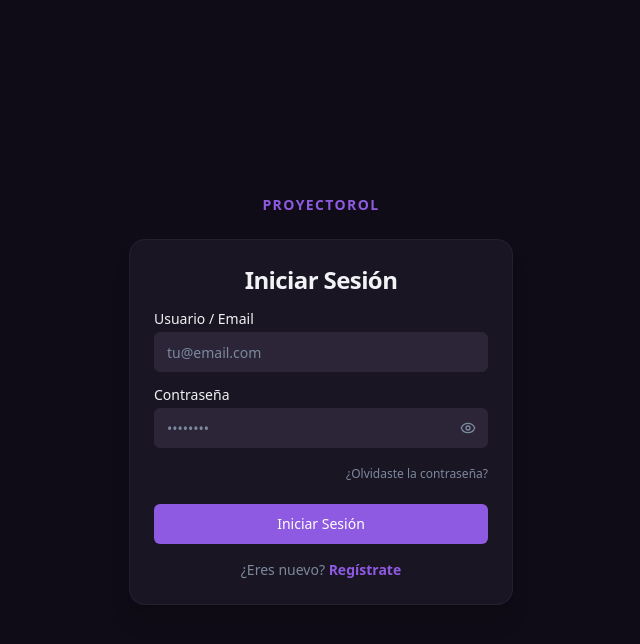
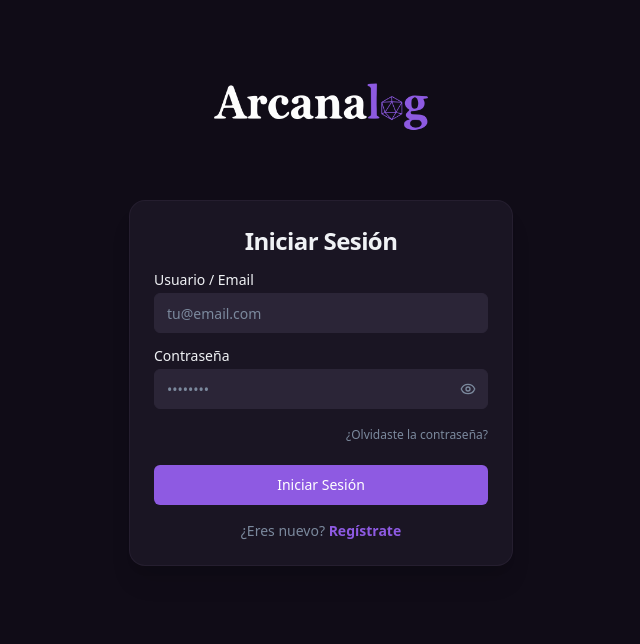
Before and after one commit to TFG-Plataforma-de-ROL/tfg-frontend, a React (Vite) app: page /login in a window 1280 px wide. Shown: the top 644 px of the page, without its empty margins (319-959 px from the left). Built offline with nearby package versions, Linux system fonts and the light colour scheme; no server answers.

Commit message:
Refactor header and authentication pages to use new logo; update title in index.html

```diff
--- a/index.html
+++ b/index.html
@@ -4,7 +4,7 @@
     <meta charset="UTF-8" />
     <link rel="icon" type="image/svg+xml" href="/favicon.svg" />
     <meta name="viewport" content="width=device-width, initial-scale=1.0" />
-    <title>ProyectoRol</title>
+    <title>Proyecto Rol</title>
   </head>
   <body>
     <div id="root"></div>
--- a/src/components/Header.tsx
+++ b/src/components/Header.tsx
@@ -2,9 +2,9 @@ import { useNavigate } from 'react-router-dom'
 import { LogOut } from 'lucide-react'
 import { useAuth } from '@/hooks'
 import { ROUTES } from '@/config/routes'
-import { APP_NAME } from '@/utils/constants'
 import { Button } from '@/components/ui/button'
 import { Avatar, AvatarFallback, AvatarImage } from '@/components/ui/avatar'
+import logo3 from '@/assets/logo3.png'
 
 export default function Header() {
   const { usuario, logout } = useAuth()
@@ -21,9 +21,9 @@ export default function Header() {
     <header className="sticky top-0 z-50 flex items-center justify-between px-6 h-16 bg-card border-b border-border/60">
       <button
         onClick={() => navigate(ROUTES.PRIVATE.DASHBOARD)}
-        className="text-xl font-bold tracking-tight text-primary hover:text-primary/80 transition-colors select-none"
+        className="select-none"
       >
-        {APP_NAME}
+        <img src={logo3} alt="Logo" className="h-24 object-contain" />
       </button>
 
       <div className="flex items-center gap-3">
--- a/src/pages/auth/LoginPage.tsx
+++ b/src/pages/auth/LoginPage.tsx
@@ -9,7 +9,7 @@ import { Button } from '@/components/ui/button'
 import { Input } from '@/components/ui/input'
 import { Label } from '@/components/ui/label'
 import { Card, CardContent, CardHeader, CardTitle } from '@/components/ui/card'
-import { APP_NAME } from '@/utils/constants'
+import logo3 from '@/assets/logo3.png'
 
 export default function LoginPage() {
   const { login, isLoading } = useAuth()
@@ -48,10 +48,8 @@ export default function LoginPage() {
   }
 
   return (
-    <div className="min-h-screen flex flex-col items-center justify-center bg-background px-4">
-      <span className="mb-6 text-sm font-semibold tracking-widest text-primary uppercase">
-        {APP_NAME}
-      </span>
+    <div className="min-h-screen flex flex-col items-center justify-start pt-4 bg-background px-4">
+      <img src={logo3} alt="Logo" className="mb-6 h-40 object-contain" />
 
       <Card className="w-full max-w-sm rounded-2xl border-border/50 shadow-xl">
         <CardHeader className="pb-2 text-center">
--- a/src/pages/auth/RegisterPage.tsx
+++ b/src/pages/auth/RegisterPage.tsx
@@ -8,7 +8,7 @@ import { Button } from '@/components/ui/button'
 import { Input } from '@/components/ui/input'
 import { Label } from '@/components/ui/label'
 import { Card, CardContent, CardHeader, CardTitle } from '@/components/ui/card'
-import { APP_NAME } from '@/utils/constants'
+import logo3 from '@/assets/logo3.png'
 
 export default function RegisterPage() {
   const { register, isLoading } = useAuth()
@@ -59,10 +59,8 @@ export default function RegisterPage() {
   }
 
   return (
-    <div className="min-h-screen flex flex-col items-center justify-center bg-background px-4">
-      <span className="mb-6 text-sm font-semibold tracking-widest text-primary uppercase">
-        {APP_NAME}
-      </span>
+    <div className="min-h-screen flex flex-col items-center justify-start pt-4 bg-background px-4">
+      <img src={logo3} alt="Logo" className="mb-6 h-40 object-contain" />
 
       <Card className="w-full max-w-sm rounded-2xl border-border/50 shadow-xl">
         <CardHeader className="pb-2 text-center">
--- a/src/utils/constants.ts
+++ b/src/utils/constants.ts
@@ -1,5 +1,3 @@
-export const APP_NAME = 'ProyectoRol'
-
 export const API_BASE_URL = import.meta.env.VITE_API_URL || 'http://localhost:3001'
 
 export const API_ENDPOINTS = {
```
Also changed, not shown: src/assets/logo3.png (added).
